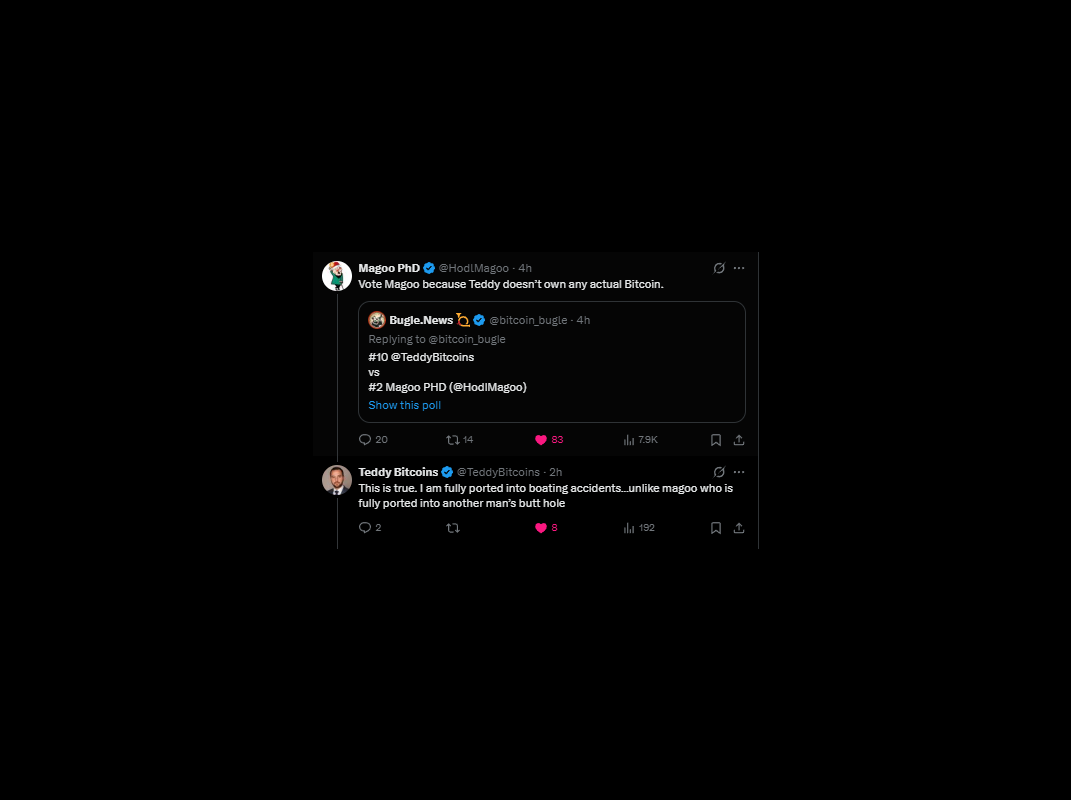
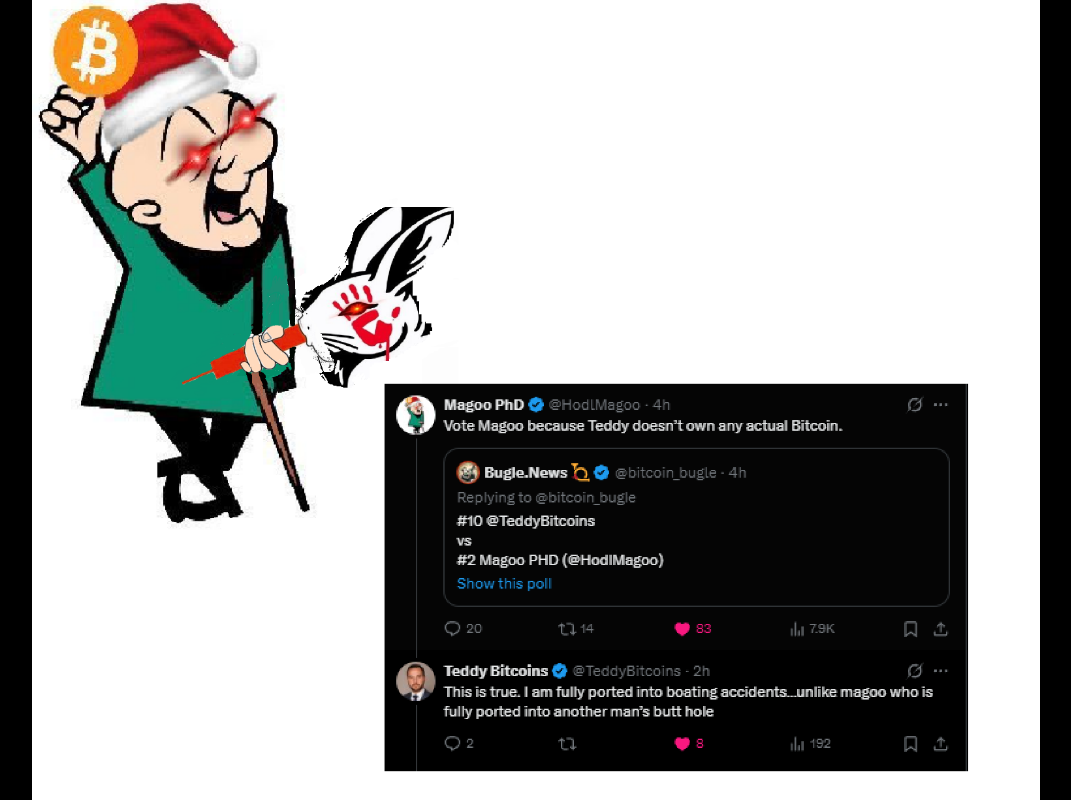
Before and after one commit to btcstudios1/hodlmagoo, a plain HTML site: page index.html in a window 1280 px wide. Shown: the whole page, without its empty margins (104-1175 px from the left). Drawn offline with Linux system fonts and the light colour scheme.

Commit message:
Update index.html

```diff
--- a/index.html
+++ b/index.html
@@ -4,6 +4,6 @@
     <title>HodlMagoo</title>
 </head>
 <body style="margin:0;padding:0;display:flex;justify-content:center;align-items:center;height:100vh;background-color:#000;">
-    <img src="Teddy1.PNG" style="max-width:100%;max-height:100%;" />
+    <img src="magoo1.PNG" style="max-width:100%;max-height:100%;" />
 </body>
 </html>
```
